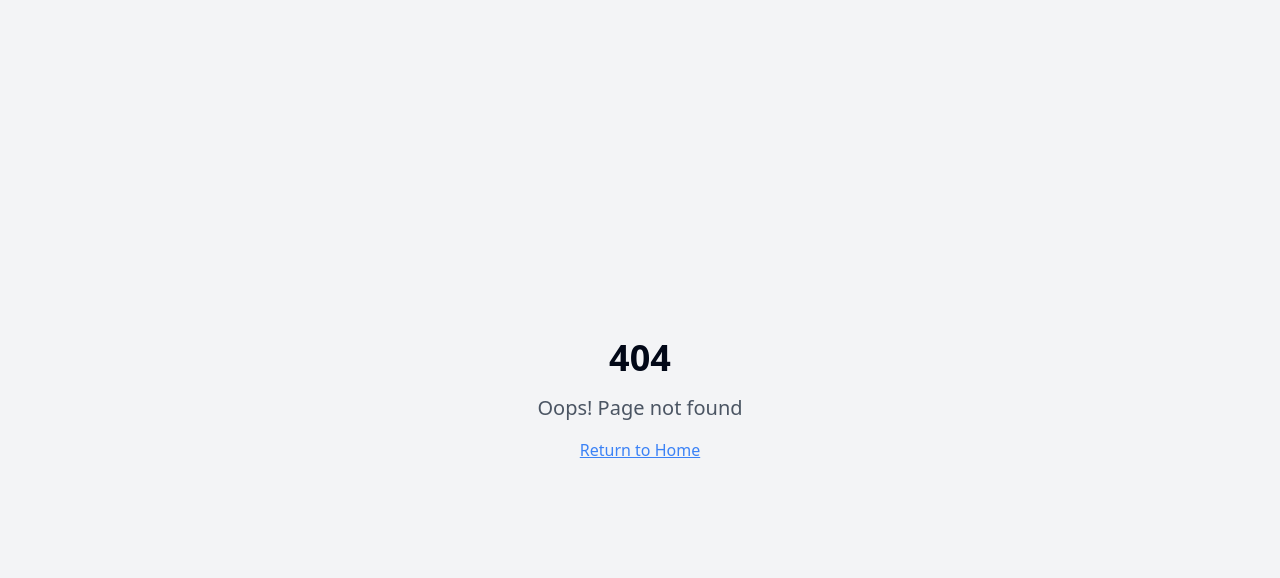
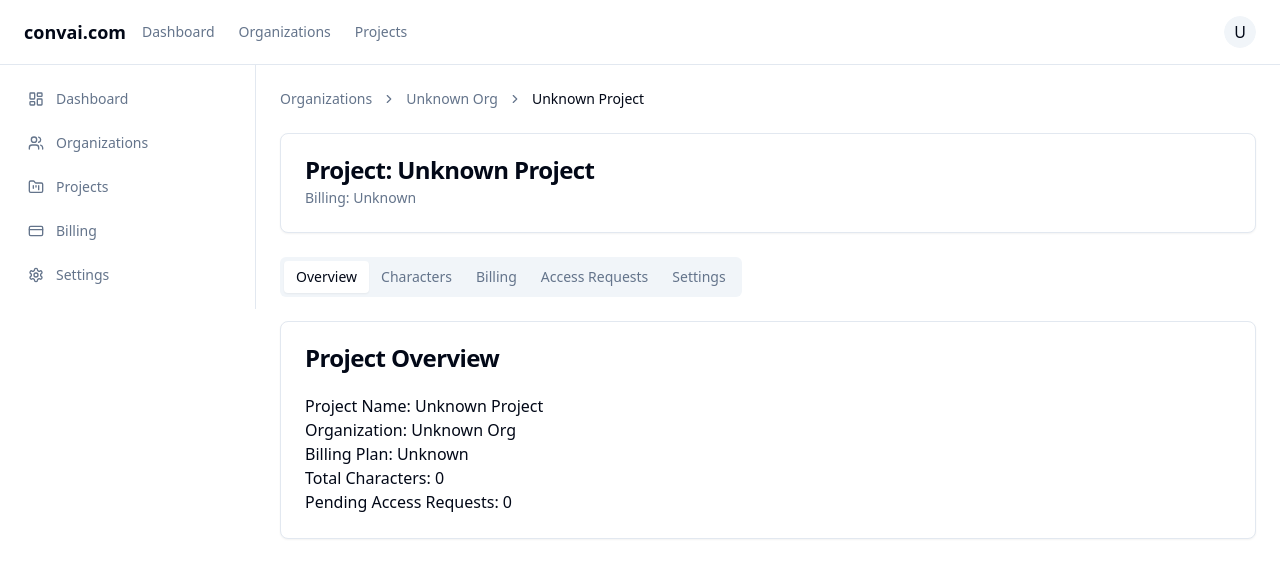
Before and after one commit to yash-sinha/convai-pg, a React (Vite) app: page /projects/1 in a window 1280 px wide. Before the commit this address had no page. Shown: the top 578 px of the page. Built offline with nearby package versions, Linux system fonts and the light colour scheme.

Commit message:
Add project management features
Implement project management features including tabs for characters, access requests, and settings.

```diff
--- a/src/App.tsx
+++ b/src/App.tsx
@@ -8,6 +8,7 @@ import MainLayout from "./components/layout/MainLayout";
 import Index from "./pages/Index";
 import Organizations from "./pages/Organizations";
 import Projects from "./pages/Projects";
+import ProjectManagement from "./pages/ProjectManagement";
 import NotFound from "./pages/NotFound";
 
 const queryClient = new QueryClient();
@@ -23,6 +24,7 @@ const App = () => (
             <Route path="/" element={<Index />} />
             <Route path="/organizations" element={<Organizations />} />
             <Route path="/projects" element={<Projects />} />
+            <Route path="/projects/:projectId" element={<ProjectManagement />} />
             {/* Add placeholder routes for the other sidebar items */}
             <Route path="/billing" element={<div className="p-6">Billing Page Content</div>} />
             <Route path="/settings" element={<div className="p-6">Settings Page Content</div>} />
--- /dev/null
+++ b/src/components/character/CharacterCard.tsx
@@ -0,0 +1,41 @@
+
+import { Button } from "@/components/ui/button";
+import { Card, CardContent, CardFooter, CardHeader, CardTitle } from "@/components/ui/card";
+import { Edit, Trash2 } from "lucide-react";
+import { toast } from "sonner";
+
+interface CharacterCardProps {
+  name: string;
+  persona: string;
+}
+
+const CharacterCard = ({ name, persona }: CharacterCardProps) => {
+  const handleEdit = () => {
+    toast.info(`Editing character: ${name}`);
+  };
+
+  const handleDelete = () => {
+    toast.warning(`Deleting character: ${name}`);
+  };
+
+  return (
+    <Card>
+      <CardHeader className="pb-2">
+        <CardTitle className="text-lg">Name: {name}</CardTitle>
+      </CardHeader>
+      <CardContent className="pb-2">
+        <p className="text-sm">Persona: {persona}</p>
+      </CardContent>
+      <CardFooter className="gap-2">
+        <Button variant="outline" size="sm" onClick={handleEdit}>
+          <Edit className="h-4 w-4 mr-1" /> Edit
+        </Button>
+        <Button variant="outline" size="sm" onClick={handleDelete}>
+          <Trash2 className="h-4 w-4 mr-1" /> Delete
+        </Button>
+      </CardFooter>
+    </Card>
+  );
+};
+
+export default CharacterCard;
--- /dev/null
+++ b/src/components/project/AccessRequest.tsx
@@ -0,0 +1,40 @@
+
+import { Button } from "@/components/ui/button";
+import { Card, CardContent, CardFooter } from "@/components/ui/card";
+import { Check, X } from "lucide-react";
+import { toast } from "sonner";
+
+interface AccessRequestProps {
+  user: string;
+  accessType: string;
+}
+
+const AccessRequest = ({ user, accessType }: AccessRequestProps) => {
+  const handleApprove = () => {
+    toast.success(`Approved ${accessType} access for ${user}`);
+  };
+
+  const handleDeny = () => {
+    toast.error(`Denied ${accessType} access for ${user}`);
+  };
+
+  return (
+    <Card className="mb-3">
+      <CardContent className="pt-6">
+        <p className="text-sm">
+          {user} requested <strong>{accessType}</strong> access
+        </p>
+      </CardContent>
+      <CardFooter className="gap-2">
+        <Button variant="outline" size="sm" onClick={handleApprove}>
+          <Check className="h-4 w-4 mr-1" /> Approve
+        </Button>
+        <Button variant="outline" size="sm" onClick={handleDeny}>
+          <X className="h-4 w-4 mr-1" /> Deny
+        </Button>
+      </CardFooter>
+    </Card>
+  );
+};
+
+export default AccessRequest;
--- /dev/null
+++ b/src/components/project/ProjectBreadcrumb.tsx
@@ -0,0 +1,39 @@
+
+import {
+  Breadcrumb,
+  BreadcrumbItem,
+  BreadcrumbLink,
+  BreadcrumbList,
+  BreadcrumbPage,
+  BreadcrumbSeparator
+} from "@/components/ui/breadcrumb";
+import { Link } from "react-router-dom";
+
+interface ProjectBreadcrumbProps {
+  organizationName: string;
+  projectName: string;
+}
+
+const ProjectBreadcrumb = ({ organizationName, projectName }: ProjectBreadcrumbProps) => {
+  return (
+    <Breadcrumb className="mb-6">
+      <BreadcrumbList>
+        <BreadcrumbItem>
+          <BreadcrumbLink as={Link} to="/organizations">Organizations</BreadcrumbLink>
+        </BreadcrumbItem>
+        <BreadcrumbSeparator />
+        <BreadcrumbItem>
+          <BreadcrumbLink as={Link} to="/organizations">
+            {organizationName}
+          </BreadcrumbLink>
+        </BreadcrumbItem>
+        <BreadcrumbSeparator />
+        <BreadcrumbItem>
+          <BreadcrumbPage>{projectName}</BreadcrumbPage>
+        </BreadcrumbItem>
+      </BreadcrumbList>
+    </Breadcrumb>
+  );
+};
+
+export default ProjectBreadcrumb;
--- a/src/components/project/ProjectCard.tsx
+++ b/src/components/project/ProjectCard.tsx
@@ -1,6 +1,7 @@
 
 import { Button } from "@/components/ui/button";
 import { Card, CardContent, CardFooter, CardHeader, CardTitle } from "@/components/ui/card";
+import { useNavigate } from "react-router-dom";
 
 interface ProjectCardProps {
   name: string;
@@ -9,6 +10,14 @@ interface ProjectCardProps {
 }
 
 const ProjectCard = ({ name, billingPlan, characters }: ProjectCardProps) => {
+  const navigate = useNavigate();
+
+  const handleManageProject = () => {
+    // For demo purposes, we'll use the project name as ID (in a real app, use actual IDs)
+    const projectId = name.toLowerCase().replace(/\s+/g, '-');
+    navigate(`/projects/${projectId}`);
+  };
+
   return (
     <Card className="mb-4">
       <CardHeader className="pb-2">
@@ -21,7 +30,7 @@ const ProjectCard = ({ name, billingPlan, characters }: ProjectCardProps) => {
         </div>
       </CardContent>
       <CardFooter>
-        <Button variant="outline" size="sm">Manage Project</Button>
+        <Button variant="outline" size="sm" onClick={handleManageProject}>Manage Project</Button>
       </CardFooter>
     </Card>
   );
--- /dev/null
+++ b/src/pages/ProjectManagement.tsx
@@ -0,0 +1,176 @@
+
+import { useParams } from "react-router-dom";
+import { Tabs, TabsContent, TabsList, TabsTrigger } from "@/components/ui/tabs";
+import ProjectBreadcrumb from "@/components/project/ProjectBreadcrumb";
+import CharacterCard from "@/components/character/CharacterCard";
+import AccessRequest from "@/components/project/AccessRequest";
+import { Card, CardContent, CardDescription, CardHeader, CardTitle } from "@/components/ui/card";
+
+// Mock data for the project - would normally come from an API
+const getProjectData = (projectId: string) => {
+  const projectMap = {
+    'sci-fi-npcs': {
+      name: 'Sci-Fi NPCs',
+      organizationName: 'Studio Alpha',
+      billingPlan: 'Pro Tier',
+      characters: [
+        { name: 'Captain', persona: 'Bold' },
+        { name: 'Navigator', persona: 'Wise' },
+        { name: 'Engineer', persona: 'Resourceful' }
+      ],
+      accessRequests: [
+        { user: 'Bob', accessType: 'Editor' },
+        { user: 'Jane', accessType: 'Viewer' }
+      ]
+    },
+    'fantasy-npcs': {
+      name: 'Fantasy NPCs',
+      organizationName: 'Studio Alpha',
+      billingPlan: 'Free Tier',
+      characters: [
+        { name: 'Wizard', persona: 'Mysterious' },
+        { name: 'Knight', persona: 'Honorable' }
+      ],
+      accessRequests: [
+        { user: 'Charlie', accessType: 'Editor' }
+      ]
+    },
+    'historical-figures': {
+      name: 'Historical Figures',
+      organizationName: 'Studio Alpha',
+      billingPlan: 'Pro Tier',
+      characters: [
+        { name: 'Explorer', persona: 'Adventurous' },
+        { name: 'Inventor', persona: 'Creative' }
+      ],
+      accessRequests: []
+    },
+    'customer-support-bots': {
+      name: 'Customer Support Bots',
+      organizationName: 'Indie Games',
+      billingPlan: 'Enterprise Tier',
+      characters: [
+        { name: 'Support Bot', persona: 'Helpful' },
+        { name: 'FAQ Bot', persona: 'Informative' }
+      ],
+      accessRequests: [
+        { user: 'Diana', accessType: 'Admin' }
+      ]
+    }
+  };
+
+  // Convert hyphenated ID to project key format
+  const normalizedId = projectId.toLowerCase();
+
+  // Return the project or a default empty project
+  return projectMap[normalizedId as keyof typeof projectMap] || {
+    name: 'Unknown Project',
+    organizationName: 'Unknown Org',
+    billingPlan: 'Unknown',
+    characters: [],
+    accessRequests: []
+  };
+};
+
+const ProjectManagement = () => {
+  const { projectId = '' } = useParams<{ projectId: string }>();
+  const project = getProjectData(projectId);
+
+  return (
+    <div>
+      <ProjectBreadcrumb
+        organizationName={project.organizationName}
+        projectName={project.name}
+      />
+
+      <Card className="mb-6">
+        <CardHeader>
+          <CardTitle>Project: {project.name}</CardTitle>
+          <CardDescription>Billing: {project.billingPlan}</CardDescription>
+        </CardHeader>
+      </Card>
+
+      <Tabs defaultValue="overview">
+        <TabsList>
+          <TabsTrigger value="overview">Overview</TabsTrigger>
+          <TabsTrigger value="characters">Characters</TabsTrigger>
+          <TabsTrigger value="billing">Billing</TabsTrigger>
+          <TabsTrigger value="access">Access Requests</TabsTrigger>
+          <TabsTrigger value="settings">Settings</TabsTrigger>
+        </TabsList>
+
+        <TabsContent value="overview" className="mt-6">
+          <Card>
+            <CardHeader>
+              <CardTitle>Project Overview</CardTitle>
+            </CardHeader>
+            <CardContent>
+              <p>Project Name: {project.name}</p>
+              <p>Organization: {project.organizationName}</p>
+              <p>Billing Plan: {project.billingPlan}</p>
+              <p>Total Characters: {project.characters.length}</p>
+              <p>Pending Access Requests: {project.accessRequests.length}</p>
+            </CardContent>
+          </Card>
+        </TabsContent>
+
+        <TabsContent value="characters" className="mt-6">
+          <div className="grid grid-cols-1 md:grid-cols-2 lg:grid-cols-3 gap-4">
+            {project.characters.map((character) => (
+              <CharacterCard
+                key={character.name}
+                name={character.name}
+                persona={character.persona}
+              />
+            ))}
+          </div>
+        </TabsContent>
+
+        <TabsContent value="billing" className="mt-6">
+          <Card>
+            <CardHeader>
+              <CardTitle>Billing Information</CardTitle>
+            </CardHeader>
+            <CardContent>
+              <p>Current Plan: {project.billingPlan}</p>
+              <p>Billing Cycle: Monthly</p>
+              <p>Next Invoice: June 1, 2023</p>
+            </CardContent>
+          </Card>
+        </TabsContent>
+
+        <TabsContent value="access" className="mt-6">
+          <div className="space-y-4">
+            {project.accessRequests.length > 0 ? (
+              project.accessRequests.map((request, index) => (
+                <AccessRequest
+                  key={`${request.user}-${index}`}
+                  user={request.user}
+                  accessType={request.accessType}
+                />
+              ))
+            ) : (
+              <p>No pending access requests.</p>
+            )}
+          </div>
+        </TabsContent>
+
+        <TabsContent value="settings" className="mt-6">
+          <Card>
+            <CardHeader>
+              <CardTitle>Project Settings</CardTitle>
+            </CardHeader>
+            <CardContent>
+              <p>Project Name: {project.name}</p>
+              <p>Project ID: {projectId}</p>
+              <p>Created: January 15, 2023</p>
+              <p>Last Modified: May 20, 2023</p>
+            </CardContent>
+          </Card>
+        </TabsContent>
+      </Tabs>
+    </div>
+  );
+};
+
+export default ProjectManagement;
```
